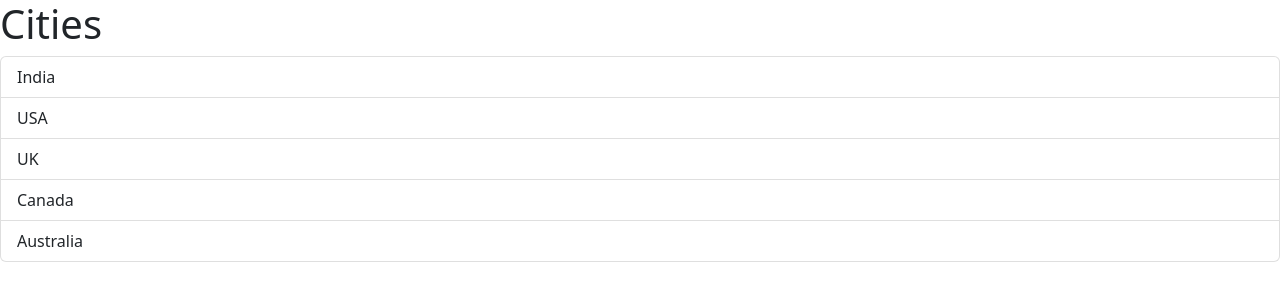
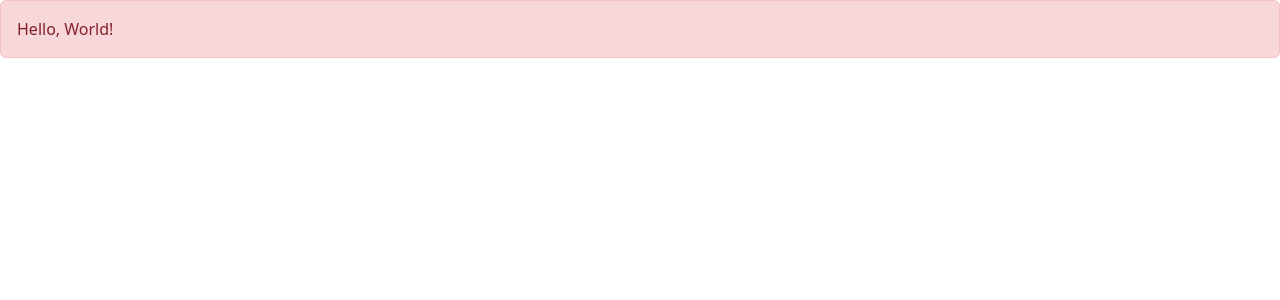
Before and after one commit to rajtilak-2020/Learning-React, a React (Vite) app in the folder react-app/: page / in a window 1280 px wide. Shown: the top 300 px of the page. Built offline with nearby package versions, Linux system fonts and the light colour scheme.

Commit message:
replace ListGroup with Alert component and remove item selection logic

```diff
--- a/react-app/src/App.tsx
+++ b/react-app/src/App.tsx
@@ -1,16 +1,11 @@
-import ListGroup from "./components/ListGroup";
+import Alert from "./components/Alert";
 
 function App() {
-  let items= ["India","USA","UK","Canada","Australia"];
-
-  const handleSelectItem = (item: string) => {
-    console.log(item);
-  }
-
-
   return (
   <div>
-    <ListGroup items={items} heading="Cities" onSelectItem={handleSelectItem}/>
+    <Alert>
+      Hello, World!
+    </Alert>
     </div>
   );
 }
--- /dev/null
+++ b/react-app/src/components/Alert.tsx
@@ -0,0 +1,14 @@
+import { ReactNode } from "react";
+
+interface Props {
+    children: ReactNode;
+}
+
+const Alert = ({ children }: Props) => {
+  return (
+    <div className="alert alert-danger">{children}</div>
+
+  )
+}
+
+export default Alert
--- a/react-app/src/components/ListGroup.tsx
+++ b/react-app/src/components/ListGroup.tsx
@@ -8,8 +8,10 @@
   onSelectItem: (item: string) => void;
 }
 
-function ListGroup({items, heading, onSelectItem}: Props) {
+function ListGroup({ items, heading, onSelectItem }: Props) {
 const [selectedIndex, setSelectedIndex] = useState(-1);
+
+  heading = "";
 
   return (
     <>
```
